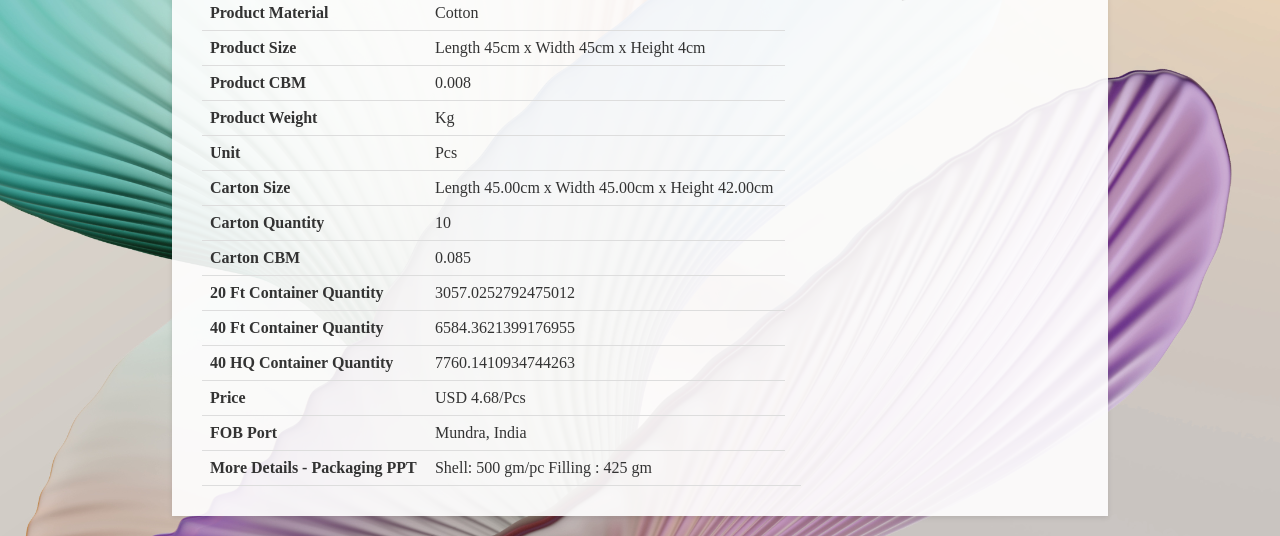
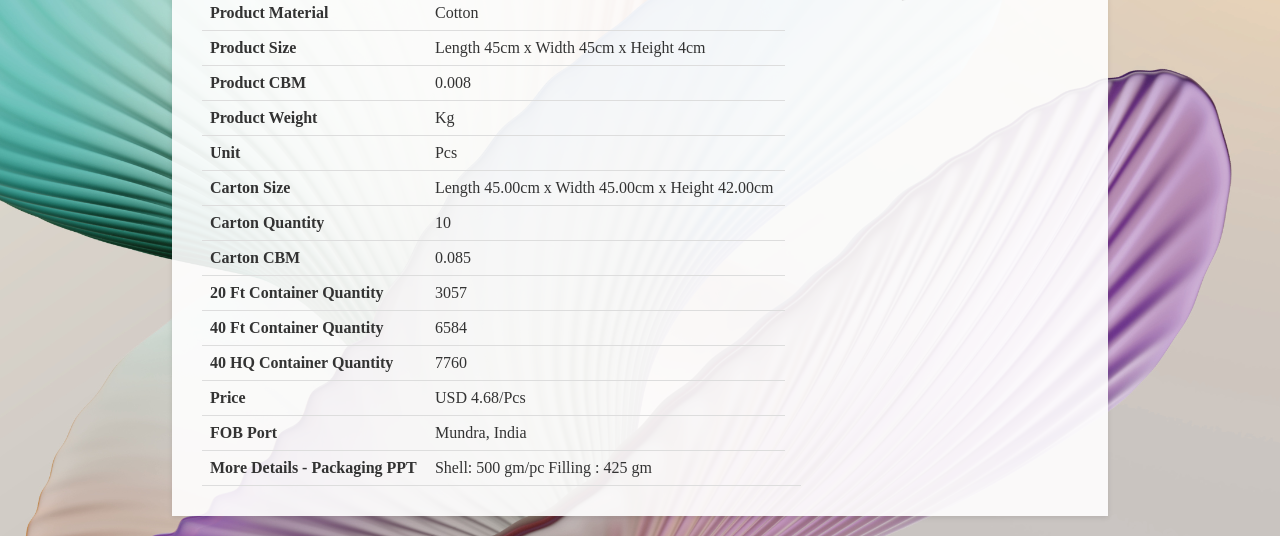
Before and after one commit to GBSLIT/GB26842, a plain HTML site: page index.html in a window 1280 px wide. Shown: the part 303-839 px from the top of the page. Drawn offline with Linux system fonts and the light colour scheme.

Commit message:
Update index.html

```diff
--- a/index.html
+++ b/index.html
@@ -177,15 +177,15 @@
                 </tr>
                 <tr>
                     <th>20 Ft Container Quantity</th>
-                    <td>3057.0252792475012 </td>
+                    <td>3057 </td>
                 </tr>
                 <tr>
                     <th>40 Ft Container Quantity</th>
-                    <td>6584.3621399176955 </td>
+                    <td>6584 </td>
                 </tr>
                 <tr>
                     <th>40 HQ Container Quantity</th>
-                    <td>7760.1410934744263 </td>
+                    <td>7760 </td>
                  </tr>
                 <tr>
                     <th>Price</th>
```
